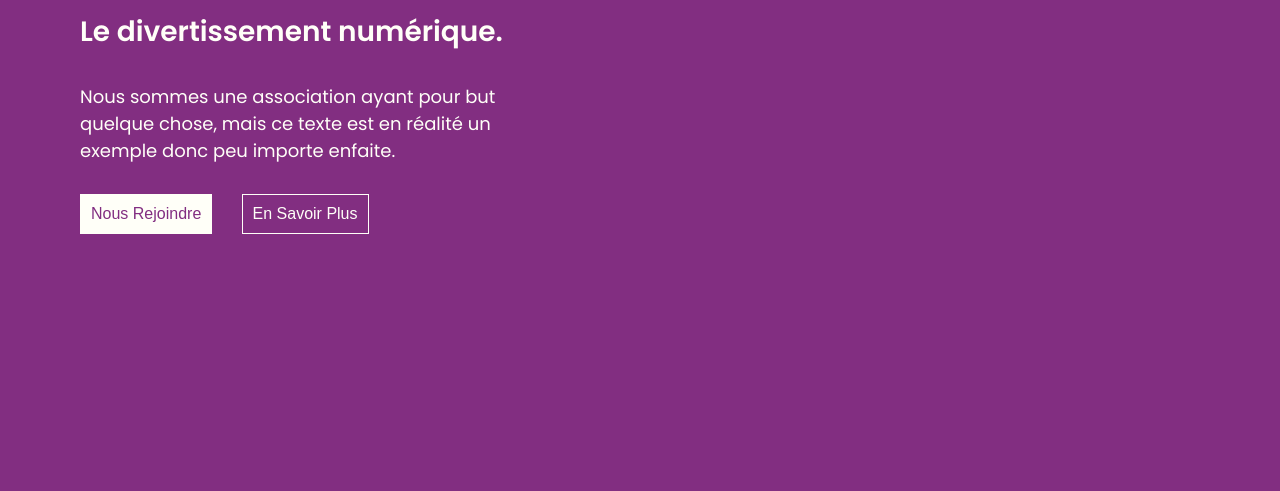
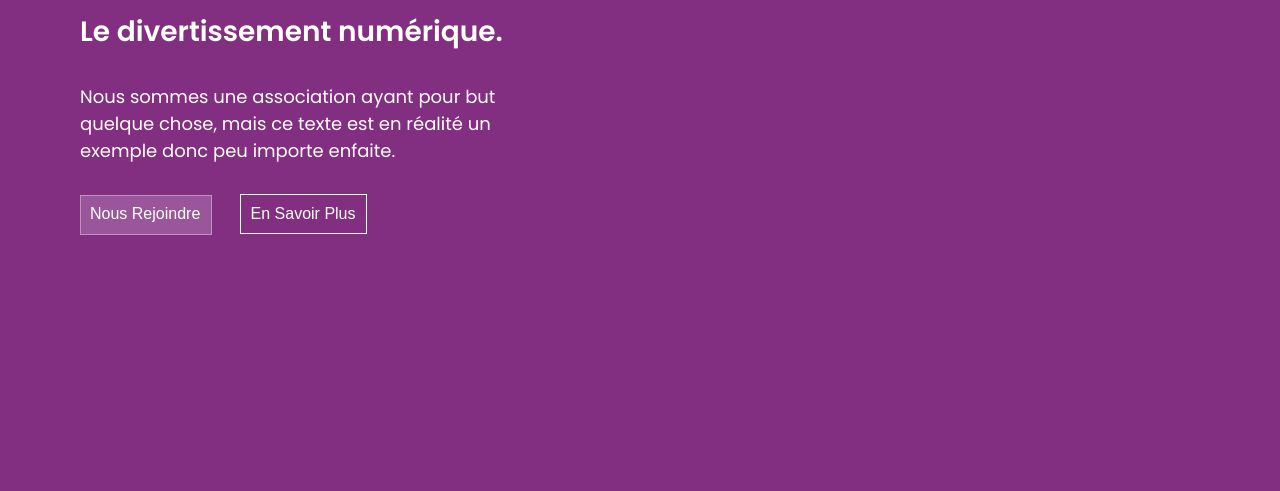
Before and after one commit to SebastienGervilla/game-sphere-website, a plain HTML site: page Game Sphere/index.html in a window 1280 px wide. Shown: the part 309-800 px from the top of the page. Drawn offline with Linux system fonts and the light colour scheme.

Commit message:
join-us-button
Test hover

```diff
--- a/Game Sphere/css/styles.css
+++ b/Game Sphere/css/styles.css
@@ -260,9 +260,50 @@ h1, h2, h3 {
 }
 
 #join-us-button {
-    background-color: var(--color1);
-    color: var(--color3);
-}
+    color:(--color1);
+    transition: all 0.5s;
+    position: relative;
+    border: none;
+  }
+  #join-us-button span {
+    z-index: 2;
+    display: block;
+    position: absolute;
+    width: 100%;
+    height: 100%;
+  }
+  #join-us-button::before {
+    content: '';
+    position: absolute;
+    top: 0;
+    left: 0;
+    width: 100%;
+    height: 100%;
+    z-index: 1;
+    transition: all 0.5s;
+    border: 1px solid rgba(255,255,255,0.2);
+    background-color: rgba(255,255,255,0.1);
+  }
+  #join-us-button::after {
+    content: '';
+    position: absolute;
+    top: 0;
+    left: 0;
+    width: 100%;
+    height: 100%;
+    z-index: 1;
+    transition: all 0.5s;
+    border: 1px solid rgba(255,255,255,0.2);
+    background-color: rgba(255,255,255,0.1);
+  }
+  #join-us-button:hover::before {
+    transform: rotate(-45deg);
+    background-color: rgba(255,255,255,0);
+  }
+  #join-us-button:hover::after {
+    transform: rotate(45deg);
+    background-color: rgba(255,255,255,0);
+  }
 
 #join-us-button:hover {
     background-color: transparent;
```
